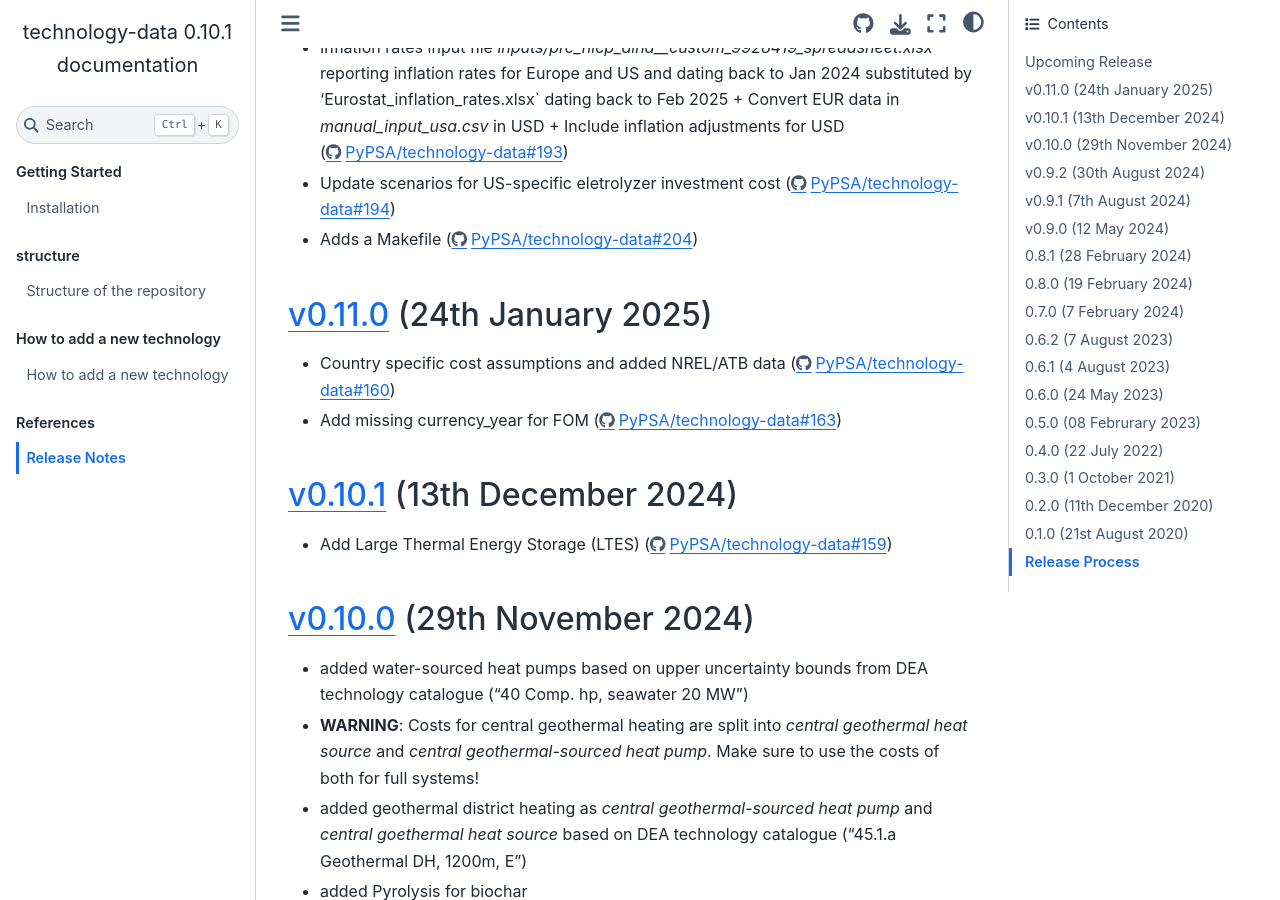
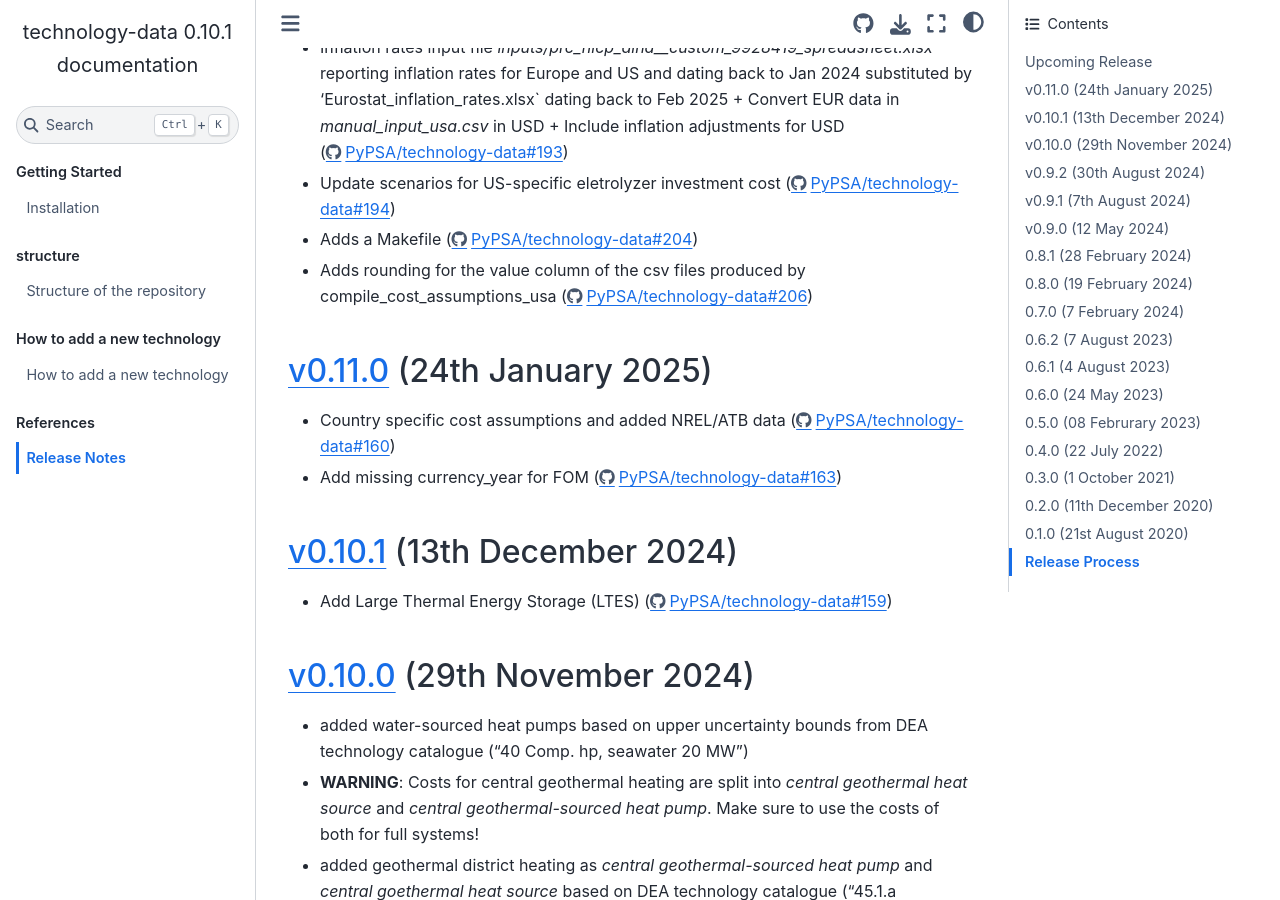
Before and after one commit to PyPSA/technology-data, a Sphinx documentation site: the page built from docs/release_notes.rst, in a window 1280 px wide and 900 px high, scrolled down 849 px. Built offline with Sphinx 7.4.7 and the Sphinx Book theme 1.1.4, drawn with Linux system fonts in a browser that asks for light colours.

Commit message:
notes: modify the release notes

```diff
--- a/docs/release_notes.rst
+++ b/docs/release_notes.rst
@@ -45,6 +45,8 @@ Upcoming Release
 * Update scenarios for US-specific eletrolyzer investment cost (https://github.com/PyPSA/technology-data/pull/194)
 
 * Adds a Makefile (https://github.com/PyPSA/technology-data/pull/204)
+
+* Adds rounding for the value column of the csv files produced by compile_cost_assumptions_usa (https://github.com/PyPSA/technology-data/pull/206)
 
 `v0.11.0 <https://github.com/PyPSA/technology-data/releases/tag/v0.11.0>`__ (24th January 2025)
 =======================================================================================
```
